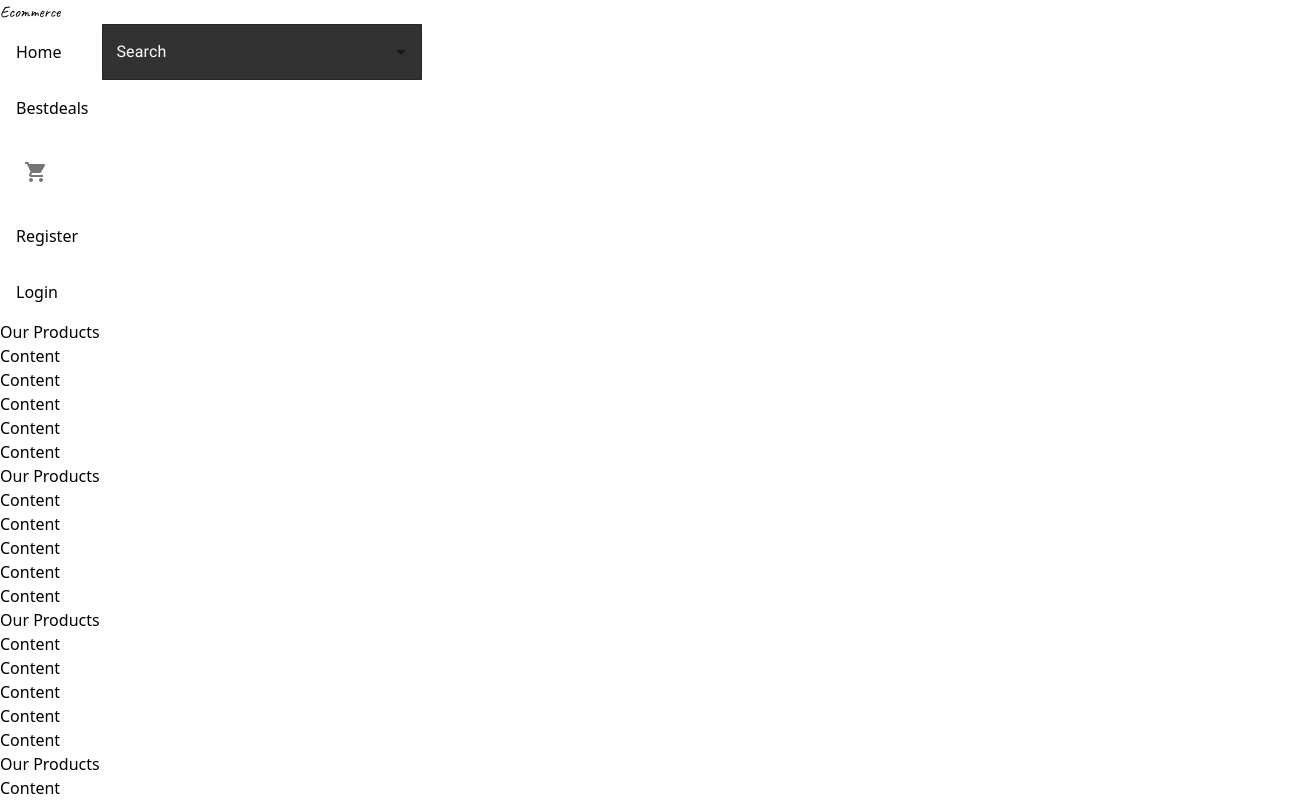
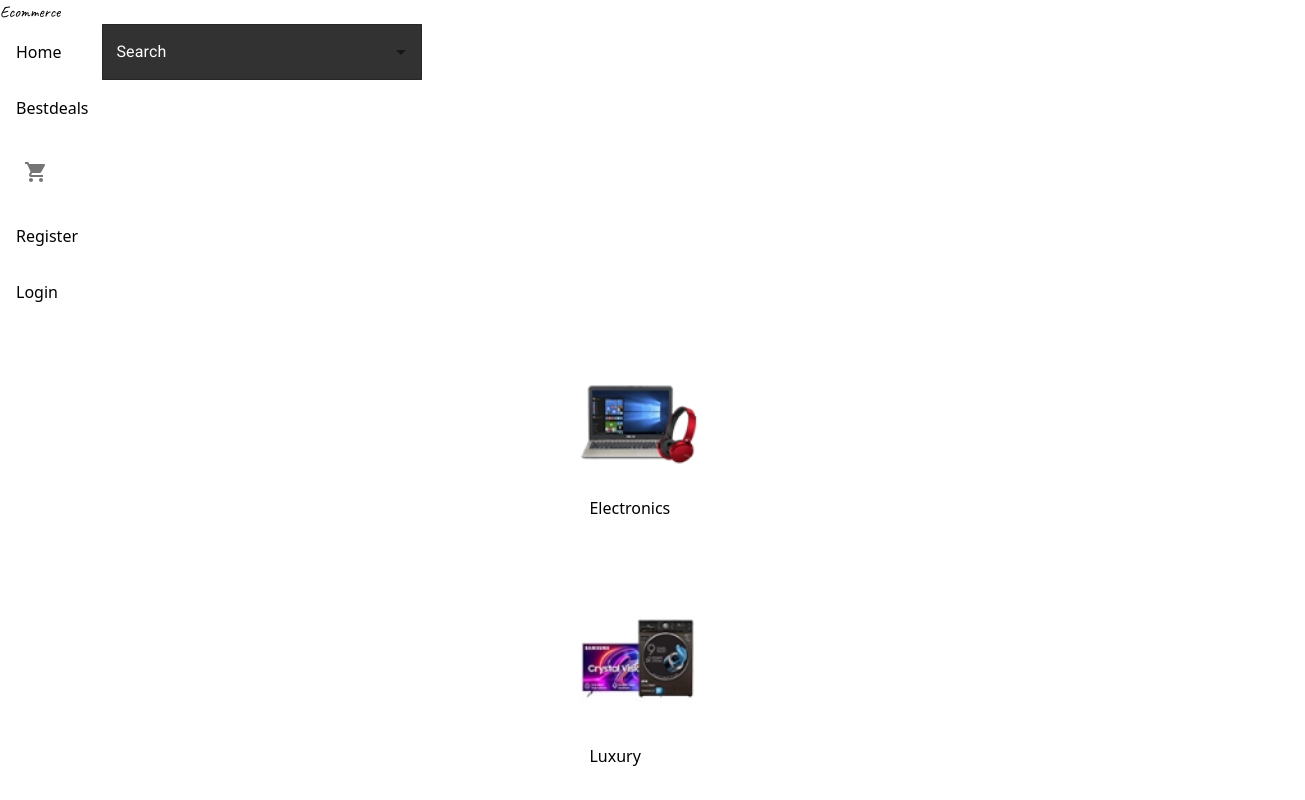
Before and after one commit to Nash0509/ecommerce-UI, a React (Vite) app: page / in a window 1280 px wide. Shown: the top 800 px of the page, 1305 px wide, since content can reach past the window. Built offline with nearby package versions, Linux system fonts and the light colour scheme; no server answers.

Commit message:
The index page set

```diff
--- a/src/App.jsx
+++ b/src/App.jsx
@@ -21,7 +21,7 @@
     <Routes>
       <Route path='/register' element={<Contact />}/>
       <Route path='/login' element={<Login />}/>
-      <Route path='/home' element={<Home />}/>
+      <Route index element={<Home />}/>
       <Route path='/nav' element={<Navbar />}/>
       <Route path='/product/:id' element={<Product />}/>
       <Route path='/category/:id' element={<Cate />}/>
```
